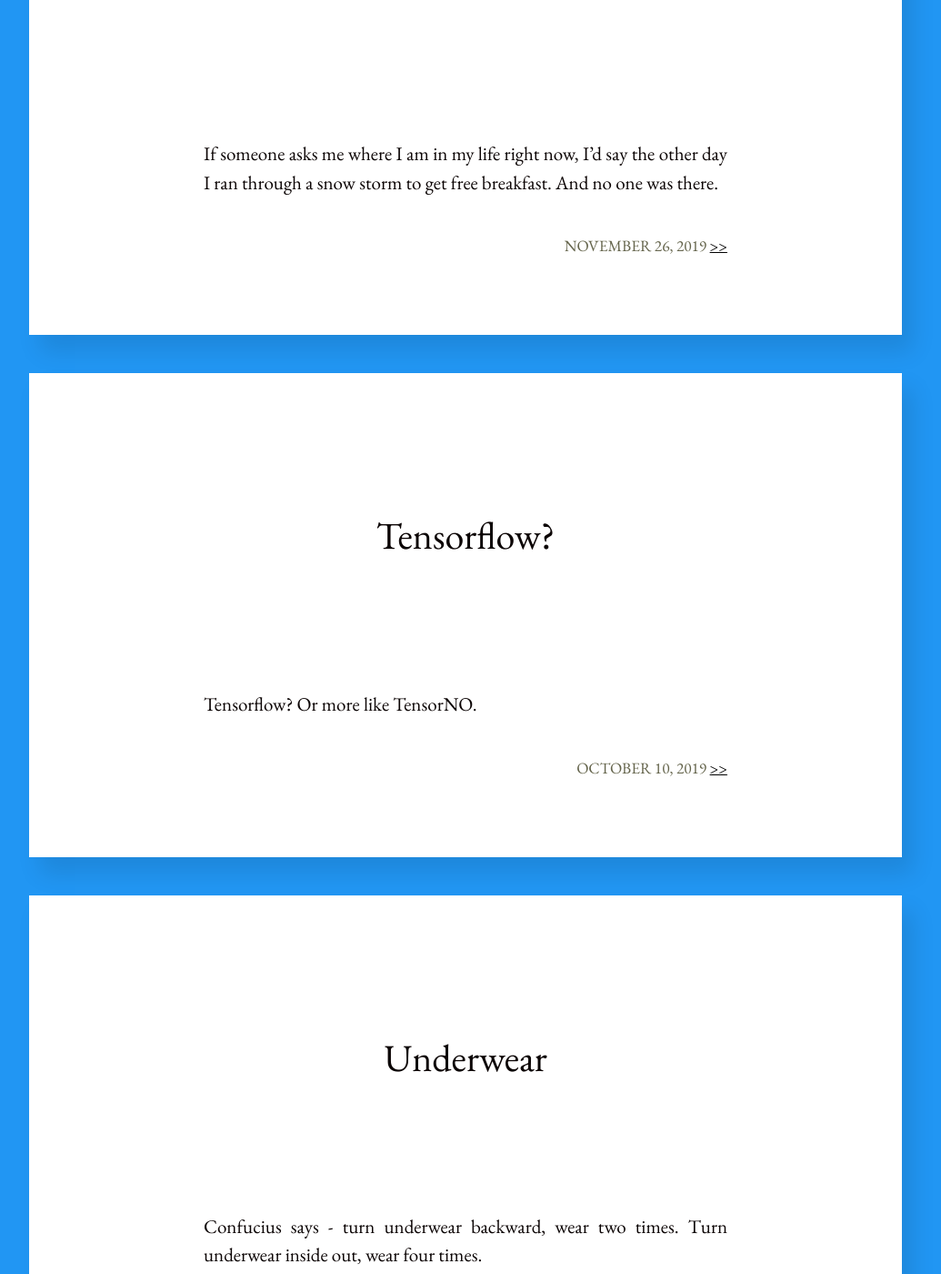
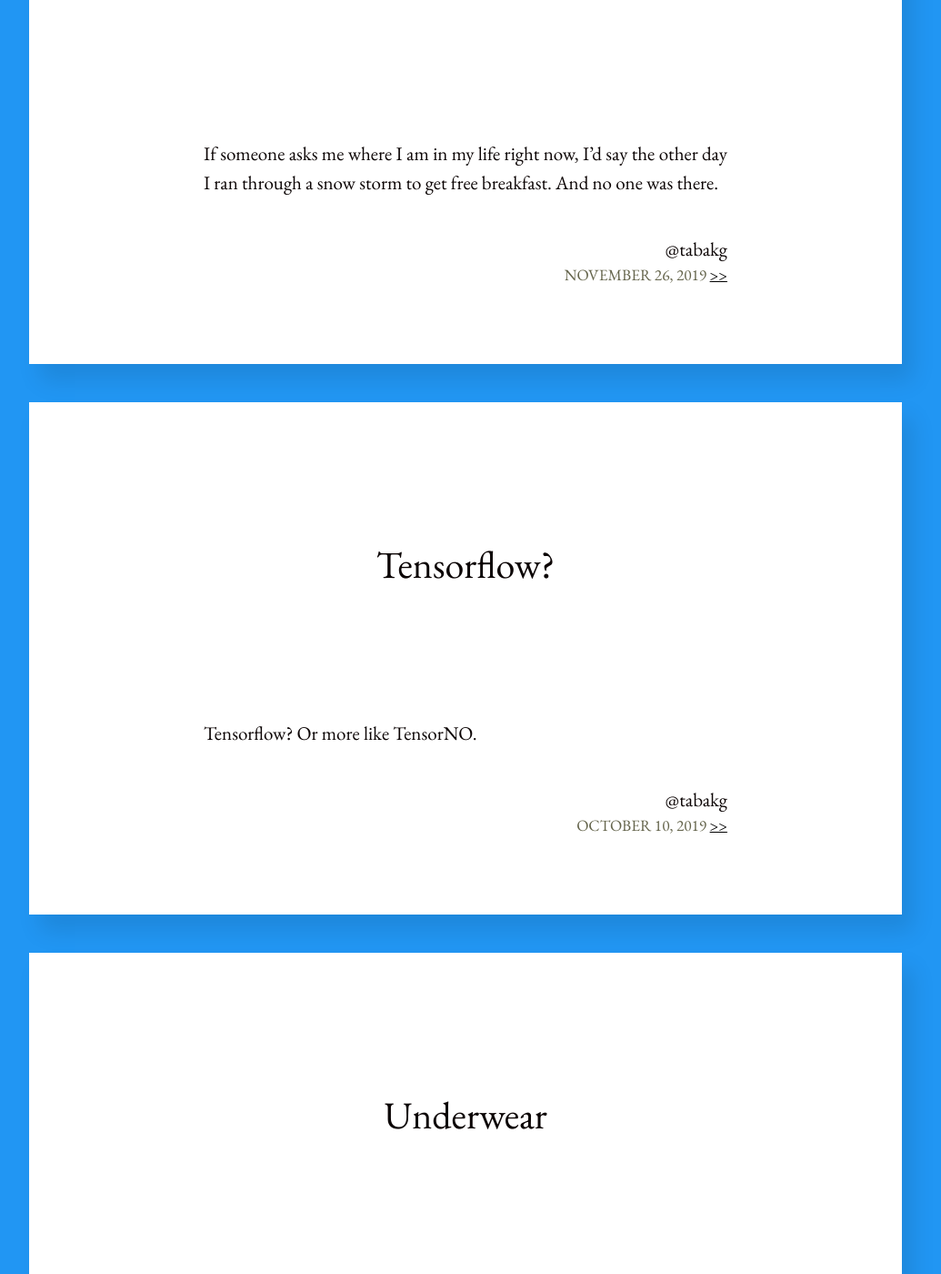
Before and after one commit to vsoch/gil-speaks, a Jekyll site: the page built from index.html, in a window 1280 px wide and 1400 px high, scrolled down 719 px. Shown: the whole window at 91% size, without its empty margins (128-1163 px from the left). Built offline with Jekyll 4.4.1, drawn with Linux system fonts in a browser that asks for light colours; the list of posts is cut into pages by our own code; some of the changed text lies outside the part shown.

Commit message:
add author
Signed-off-by: Vanessa Sochat <vsochat@stanford.edu>

```diff
--- a/_layouts/home.html
+++ b/_layouts/home.html
@@ -43,8 +43,8 @@
   </div>
 
   <div class="post-meta">
-    {% if page.author %}
-      <div itemprop="author">- {{ page.author }}</div>
+    {% if post.author %}
+      <div itemprop="author">{{ post.author }}</div>
     {% endif %}
 
     <time class="post-date dt-published" datetime="{{ post.date | date_to_xmlschema }}" itemprop="datePublished">{{ post.date | date: "%B %-d, %Y" }} <a href="{{ site.baseurl }}{{ post.url }}">>></a></time>
@@ -58,13 +58,13 @@
 
       <div class="post-pagination">
         {% if paginator.next_page %}
-          <a href="{{ paginator.next_page_path | prepend: site.baseurl  }}" class="pagination-next btn">&lang;&nbsp;Older</a>
+          <a href="{{ paginator.next_page_path | prepend: site.baseurl  }}" class="pagination-next btn"><<Older</a>
         {% else %}
           <span>&nbsp;</span>
         {% endif %}
         <span class="pagination-number">{{ paginator.page }} of {{ paginator.total_pages }}</span>
         {% if paginator.previous_page %}
-          <a href="{{ paginator.previous_page_path | prepend: site.baseurl }}" class="pagination-previous btn">Newer&nbsp;&rang;</a>
+          <a href="{{ paginator.previous_page_path | prepend: site.baseurl }}" class="pagination-previous btn">Newer >></a>
         {% else %}
           <span>&nbsp;</span>
         {% endif %}
--- a/_layouts/post.html
+++ b/_layouts/post.html
@@ -22,7 +22,7 @@
 
   <div class="post-meta">
     {% if page.author %}
-      <div itemprop="author">- {{ page.author }}</div>
+      <div itemprop="author">{{ page.author }}</div>
     {% endif %}
     <time class="post-date dt-published" datetime="{{ page.date | date_to_xmlschema }}" itemprop="datePublished">{{ page.date | date: "%B %-d, %Y" }}</time>
   </div>
```
